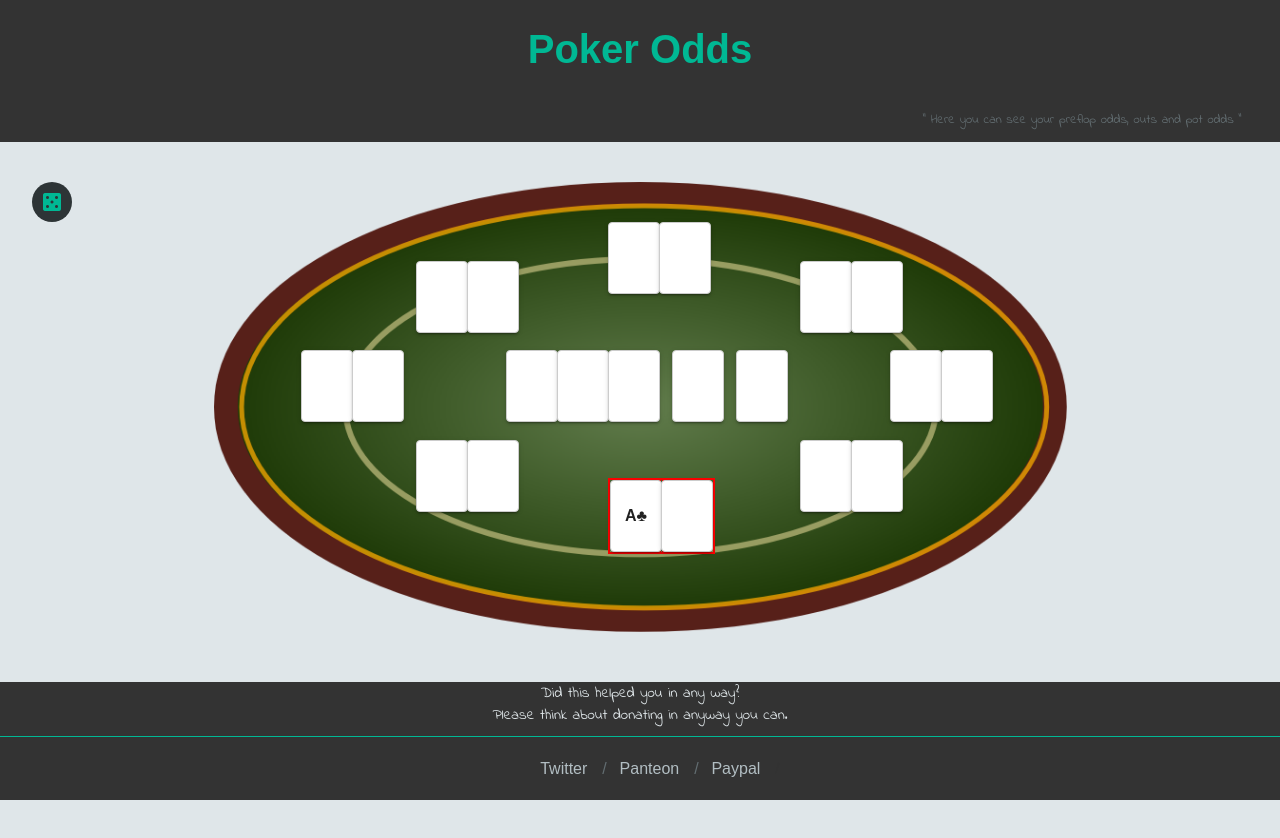
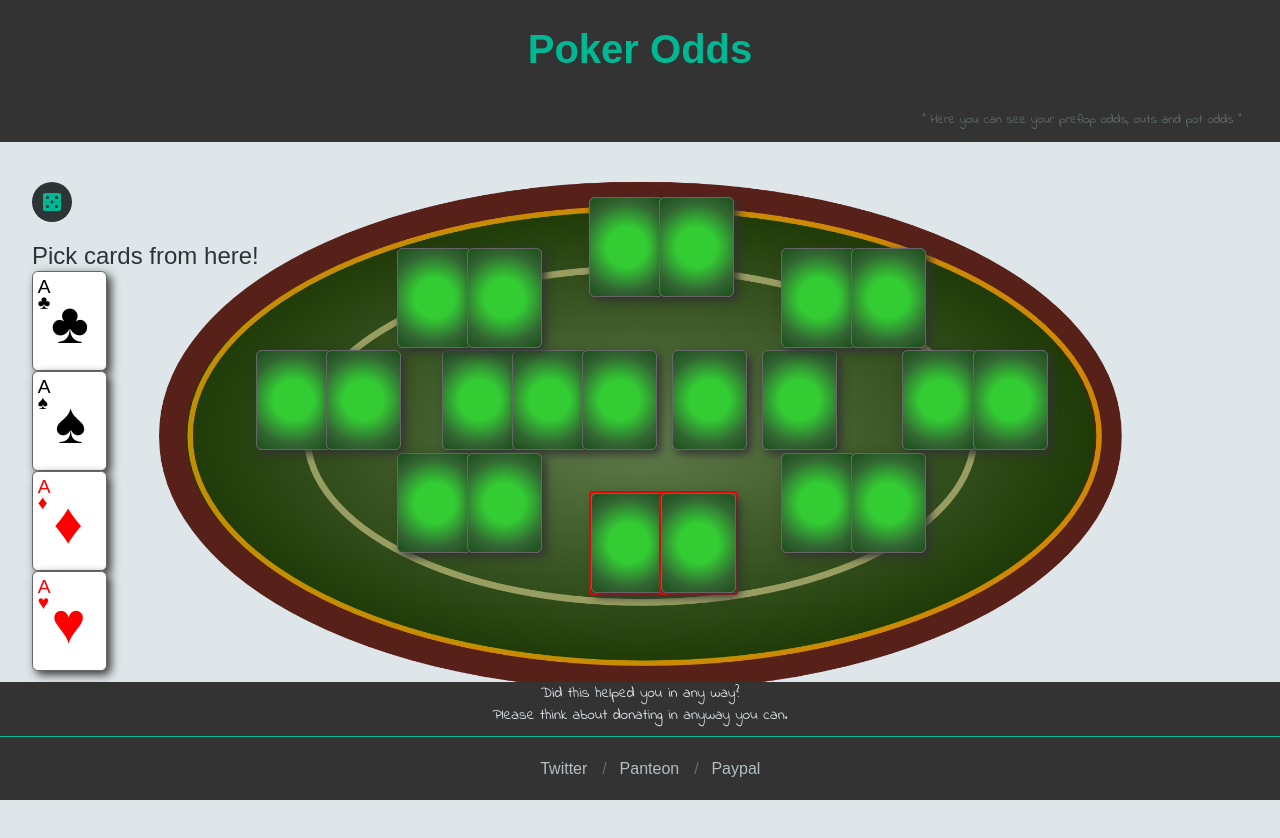
Before and after one commit to edwint88/poker-odds, an Angular app: page / in a window 1280 px wide. Shown: the top 838 px of the page. Before the commit the page ends 802 px from the top, so only its background shows below. Built offline with nearby package versions, Linux system fonts and the light colour scheme.

Commit message:
reorg cards and table

```diff
--- /dev/null
+++ b/src/app/base/card-info.ts
@@ -0,0 +1,6 @@
+export interface CardInfo {
+    symbol: string;
+    rank: string;
+    color: string;
+    value: string;
+}
--- a/src/app/poker-card/poker-card.component.html
+++ b/src/app/poker-card/poker-card.component.html
@@ -1,3 +1,3 @@
-<div class="card-box ui-tabs-panel ui-widget-content ui-corner-bottom" cdkDrag>
+<div cdkDrag cdkDragDisabled="{{!isCdkDrag}}">
     <ng-content></ng-content>
 </div>
--- a/src/app/poker-card/poker-card.component.scss
+++ b/src/app/poker-card/poker-card.component.scss
@@ -1,27 +1 @@
 @import "src/app/card";
-
-.card-box {
-    width: 50px;
-    height: 70px;
-    border: solid 1px #ccc;
-    color: rgba(0, 0, 0, 0.87);
-    cursor: pointer;
-    display: flex;
-    justify-content: center;
-    align-items: center;
-    text-align: center;
-    background: #fff;
-    border-radius: 4px;
-    position: relative;
-    z-index: 1;
-    transition: box-shadow 200ms cubic-bezier(0, 0, 0.2, 1);
-    box-shadow: 0 3px 1px -2px rgba(0, 0, 0, 0.2),
-                0 2px 2px 0 rgba(0, 0, 0, 0.14),
-                0 1px 5px 0 rgba(0, 0, 0, 0.12);
-  }
-
-  .card-box:active {
-    box-shadow: 0 5px 5px -3px rgba(0, 0, 0, 0.2),
-                0 8px 10px 1px rgba(0, 0, 0, 0.14),
-                0 3px 14px 2px rgba(0, 0, 0, 0.12);
-  }
--- a/src/app/poker-card/poker-card.component.ts
+++ b/src/app/poker-card/poker-card.component.ts
@@ -1,4 +1,4 @@
-import { Component, OnInit } from '@angular/core';
+import {Component, Input, OnInit} from '@angular/core';
 
 @Component({
   selector: 'app-poker-card',
@@ -7,6 +7,9 @@ import { Component, OnInit } from '@angular/core';
 })
 export class PokerCardComponent implements OnInit {
 
+  @Input()
+  isCdkDrag: boolean = false;
+
   constructor() { }
 
   ngOnInit(): void {
--- a/src/app/poker-table/poker-table.component.html
+++ b/src/app/poker-table/poker-table.component.html
@@ -1,36 +1,58 @@
-<div id="pokerTable">
+<div class="pokerTable">
     <button id="learnPokerOdds"
             mat-icon-button aria-label="Button to learn more about poker odds"
             #tooltip="matTooltip"
             matTooltip="Learn about poker odds">
         <mat-icon id="casinoIcon">casino</mat-icon>
     </button>
-    <div id="ownCardsLeft"><app-poker-card>
-        <strong>
-        <span class="card rank-a clubs">
-            <span class="rank">A</span>
-            <span class="suit">&clubs;</span>
-        </span>
-        </strong>
-    </app-poker-card></div>
-    <div id="ownCardsRight"><app-poker-card></app-poker-card></div>
-    <div id="flopCard1"><app-poker-card></app-poker-card></div>
-    <div id="flopCard2"><app-poker-card></app-poker-card></div>
-    <div id="flopCard3"><app-poker-card></app-poker-card></div>
-    <div id="turnCard"><app-poker-card></app-poker-card></div>
-    <div id="riverCard"><app-poker-card></app-poker-card></div>
-    <div id="player1CardsLeft"><app-poker-card></app-poker-card></div>
-    <div id="player1CardsRight"><app-poker-card></app-poker-card></div>
-    <div id="player2CardsLeft"><app-poker-card></app-poker-card></div>
-    <div id="player2CardsRight"><app-poker-card></app-poker-card></div>
-    <div id="player3CardsLeft"><app-poker-card></app-poker-card></div>
-    <div id="player3CardsRight"><app-poker-card></app-poker-card></div>
-    <div id="player4CardsLeft"><app-poker-card></app-poker-card></div>
-    <div id="player4CardsRight"><app-poker-card></app-poker-card></div>
-    <div id="player5CardsLeft"><app-poker-card></app-poker-card></div>
-    <div id="player5CardsRight"><app-poker-card></app-poker-card></div>
-    <div id="player6CardsLeft"><app-poker-card></app-poker-card></div>
-    <div id="player6CardsRight"><app-poker-card></app-poker-card></div>
-    <div id="player7CardsLeft"><app-poker-card></app-poker-card></div>
-    <div id="player7CardsRight"><app-poker-card></app-poker-card></div>
+    <div cdkDropList
+         #tableCardsList="cdkDropList"
+         [cdkDropListData]="tableCards"
+         [cdkDropListConnectedTo]="cardsList"
+         class="pokerTable__container"
+         id="ownCardsLeft"
+         (cdkDropListDropped)="drop($event)">
+            <app-poker-card class="pokerTable__back-card">
+            </app-poker-card>
+    </div>
+    <div id="ownCardsRight" class="pokerTable__container"><app-poker-card class="pokerTable__back-card"></app-poker-card></div>
+    <div id="flopCard1" class="pokerTable__container"><app-poker-card class="pokerTable__back-card"></app-poker-card></div>
+    <div id="flopCard2" class="pokerTable__container"><app-poker-card class="pokerTable__back-card"></app-poker-card></div>
+    <div id="flopCard3" class="pokerTable__container"><app-poker-card class="pokerTable__back-card"></app-poker-card></div>
+    <div id="turnCard" class="pokerTable__container"><app-poker-card class="pokerTable__back-card"></app-poker-card></div>
+    <div id="riverCard" class="pokerTable__container"><app-poker-card class="pokerTable__back-card"></app-poker-card></div>
+    <div id="player1CardsLeft" class="pokerTable__container"><app-poker-card class="pokerTable__back-card"></app-poker-card></div>
+    <div id="player1CardsRight" class="pokerTable__container"><app-poker-card class="pokerTable__back-card"></app-poker-card></div>
+    <div id="player2CardsLeft" class="pokerTable__container"><app-poker-card class="pokerTable__back-card"></app-poker-card></div>
+    <div id="player2CardsRight" class="pokerTable__container"><app-poker-card class="pokerTable__back-card"></app-poker-card></div>
+    <div id="player3CardsLeft" class="pokerTable__container"><app-poker-card class="pokerTable__back-card"></app-poker-card></div>
+    <div id="player3CardsRight" class="pokerTable__container"><app-poker-card class="pokerTable__back-card"></app-poker-card></div>
+    <div id="player4CardsLeft" class="pokerTable__container"><app-poker-card class="pokerTable__back-card"></app-poker-card></div>
+    <div id="player4CardsRight" class="pokerTable__container"><app-poker-card class="pokerTable__back-card"></app-poker-card></div>
+    <div id="player5CardsLeft" class="pokerTable__container"><app-poker-card class="pokerTable__back-card"></app-poker-card></div>
+    <div id="player5CardsRight" class="pokerTable__container"><app-poker-card class="pokerTable__back-card"></app-poker-card></div>
+    <div id="player6CardsLeft" class="pokerTable__container"><app-poker-card class="pokerTable__back-card"></app-poker-card></div>
+    <div id="player6CardsRight" class="pokerTable__container"><app-poker-card class="pokerTable__back-card"></app-poker-card></div>
+    <div id="player7CardsLeft" class="pokerTable__container"><app-poker-card class="pokerTable__back-card"></app-poker-card></div>
+    <div id="player7CardsRight" class="pokerTable__container"><app-poker-card class="pokerTable__back-card"></app-poker-card></div>
+
+    <div class="example-container">
+        <h2>Pick cards from here!</h2>
+        <div
+                cdkDropList
+                #cardsList="cdkDropList"
+                [cdkDropListData]="cards"
+                [cdkDropListConnectedTo]="tableCardsList"
+                class="pokerTable__container"
+                (cdkDropListDropped)="drop($event)">
+                <app-poker-card *ngFor="let card of cards" isCdkDrag="true">
+                    <strong>
+                        <span class="card {{card.rank}} {{card.color}}">
+                            <span class="rank">{{card.value}}</span>
+                            <span class="suit">{{card.symbol}}</span>
+                        </span>
+                    </strong>
+                </app-poker-card>
+        </div>
+    </div>
 </div>
--- a/src/app/poker-table/poker-table.component.scss
+++ b/src/app/poker-table/poker-table.component.scss
@@ -1,6 +1,6 @@
 @import "src/app/card";
 
-#pokerTable {
+.pokerTable {
   display: block;
   background: url("/assets/img/poker-table-v2.png") center no-repeat;
   background-size: contain;
@@ -9,6 +9,19 @@
   margin: 0;
   margin-bottom: 120px;
   margin-top: 15%;
+
+  &__container{
+    @extend .playingCards ;
+  }
+
+  &__back-card {
+    @extend .card ;
+    @extend .back ;
+  }
+}
+
+.playingCards .card {
+  margin: 0;
 }
 
 #casinoIcon {
@@ -21,33 +34,35 @@
 
 #ownCardsLeft {
   position: absolute;
-  margin-left: 45%;
-  margin-top: 20%;
+  margin-left: 43.5%;
+  margin-top: 21%;
   border: solid 2px red;
+  border-radius: 3px;
 }
 
 #ownCardsRight {
   position: absolute;
   margin-left: 49%;
-  margin-top: 20%;
+  margin-top: 21%;
   border: solid 2px red;
+  border-radius: 3px;
 }
 
 #flopCard1 {
   position: absolute;
-  margin-left: 37%;
+  margin-left: 32%;
   margin-top: 10%;
 }
 
 #flopCard2 {
   position: absolute;
-  margin-left: 41%;
+  margin-left: 37.5%;
   margin-top: 10%;
 }
 
 #flopCard3 {
   position: absolute;
-  margin-left: 45%;
+  margin-left: 43%;
   margin-top: 10%;
 }
 
@@ -59,90 +74,90 @@
 
 #riverCard {
   position: absolute;
-  margin-left: 55%;
+  margin-left: 57%;
   margin-top: 10%;
 }
 
 #player1CardsLeft {
   position: absolute;
-  margin-left: 30%;
-  margin-top: 17%;
+  margin-left: 28.5%;
+  margin-top: 18%;
 }
 
 #player1CardsRight {
   position: absolute;
   margin-left: 34%;
-  margin-top: 17%;
+  margin-top: 18%;
 }
 
 #player2CardsLeft {
   position: absolute;
-  margin-left: 21%;
+  margin-left: 17.5%;
   margin-top: 10%;
 }
 
 #player2CardsRight {
   position: absolute;
-  margin-left: 25%;
+  margin-left: 23%;
   margin-top: 10%;
 }
 
 #player3CardsLeft {
   position: absolute;
-  margin-left: 30%;
-  margin-top: 3%;
+  margin-left: 28.5%;
+  margin-top: 2%;
 }
 
 #player3CardsRight {
   position: absolute;
   margin-left: 34%;
-  margin-top: 3%;
+  margin-top: 2%;
 }
 
 #player4CardsLeft {
   position: absolute;
-  margin-left: 45%;
-  margin-top: 0;
+  margin-left: 43.5%;
+  margin-top: -2%;
 }
 
 #player4CardsRight {
   position: absolute;
   margin-left: 49%;
-  margin-top: 0;
+  margin-top: -2%;
 }
 
 #player5CardsLeft {
   position: absolute;
-  margin-left: 60%;
-  margin-top: 3%;
+  margin-left: 58.5%;
+  margin-top: 2%;
 }
 
 #player5CardsRight {
   position: absolute;
   margin-left: 64%;
-  margin-top: 3%;
+  margin-top: 2%;
 }
 
 #player6CardsLeft {
   position: absolute;
-  margin-left: 67%;
+  margin-left: 68%;
   margin-top: 10%;
 }
 
 #player6CardsRight {
   position: absolute;
-  margin-left: 71%;
+  margin-left: 73.5%;
   margin-top: 10%;
 }
 
 #player7CardsLeft {
   position: absolute;
-  margin-left: 60%;
-  margin-top: 17%;
+  margin-left: 58.5%;
+  margin-top: 18%;
 }
 
 #player7CardsRight {
   position: absolute;
   margin-left: 64%;
-  margin-top: 17%;
+  margin-top: 18%;
 }
--- a/src/app/poker-table/poker-table.component.ts
+++ b/src/app/poker-table/poker-table.component.ts
@@ -1,15 +1,65 @@
-import { Component, OnInit } from '@angular/core';
+import {Component, OnInit} from '@angular/core';
+import {CdkDragDrop, moveItemInArray, transferArrayItem} from "@angular/cdk/drag-drop";
+import {CardInfo} from "../base/card-info";
 
 @Component({
-  selector: 'app-poker-table',
-  templateUrl: './poker-table.component.html',
-  styleUrls: ['./poker-table.component.scss']
+    selector: 'app-poker-table',
+    templateUrl: './poker-table.component.html',
+    styleUrls: ['./poker-table.component.scss']
 })
 export class PokerTableComponent implements OnInit {
 
-  constructor() { }
+    cards: CardInfo[] = [
+        {
+            symbol: "♣",
+            rank: 'rank-a',
+            color: 'clubs',
+            value: 'A'
+        },
+        {
+            symbol: "♠",
+            rank: 'rank-a',
+            color: 'spades',
+            value: 'A'
+        },
+        {
+            symbol: "♦",
+            rank: 'rank-a',
+            color: 'diams',
+            value: 'A'
+        },
+        {
+            symbol: "♥",
+            rank: 'rank-a',
+            color: 'hearts',
+            value: 'A'
+        }
+    ];
 
-  ngOnInit() {
-  }
+    tableCards: CardInfo[] = [
+        // index 0 = left card
+        // index 1 = right card
+        // index 2 = flop 1 card
+        // index 3 = flop 2 card
+        // index 4 = flop 3 card
+        // index 5 = turn card
+        // index 6 = river card
+    ];
 
+    constructor() {
+    }
+
+    ngOnInit() {
+    }
+
+    drop(event: CdkDragDrop<CardInfo[]>) {
+        if (event.previousContainer === event.container) {
+            moveItemInArray(event.container.data, event.previousIndex, event.currentIndex);
+        } else {
+            transferArrayItem(event.previousContainer.data,
+                event.container.data,
+                event.previousIndex,
+                event.currentIndex);
+        }
+    }
 }
```
